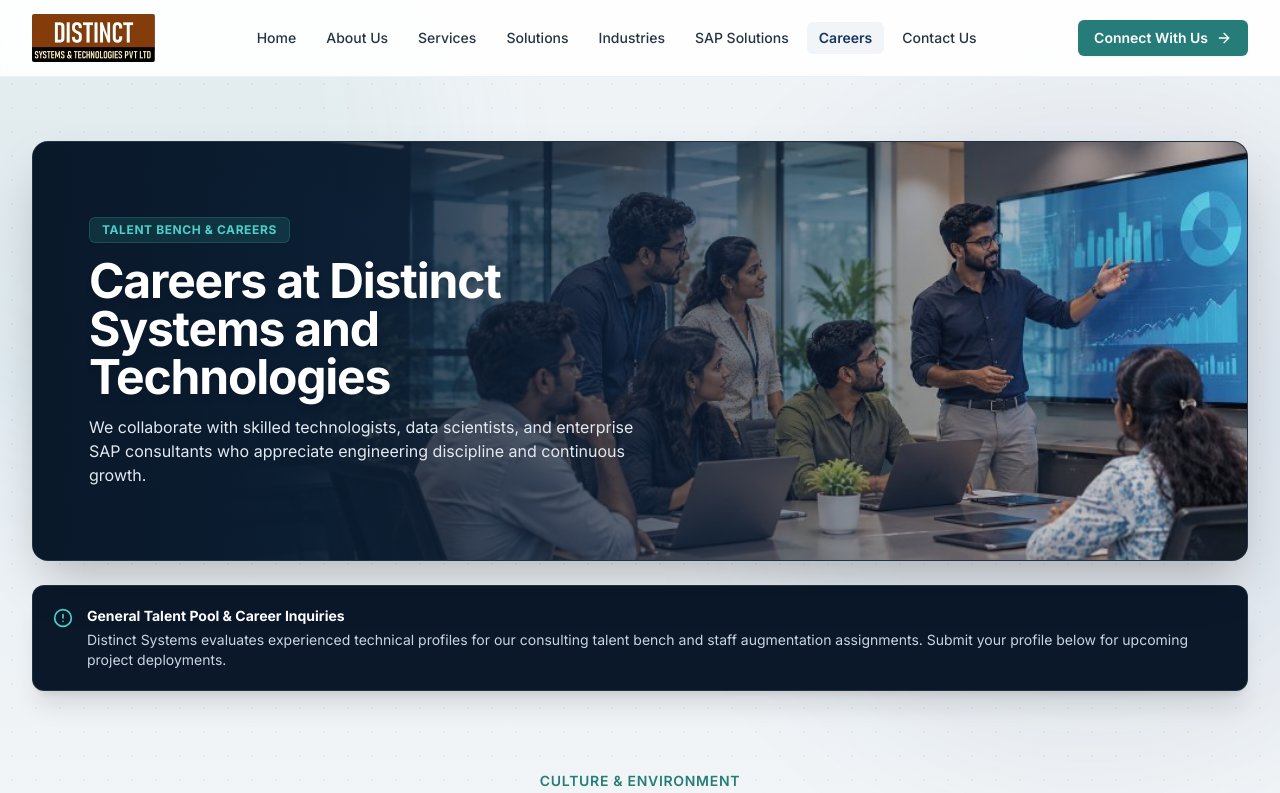
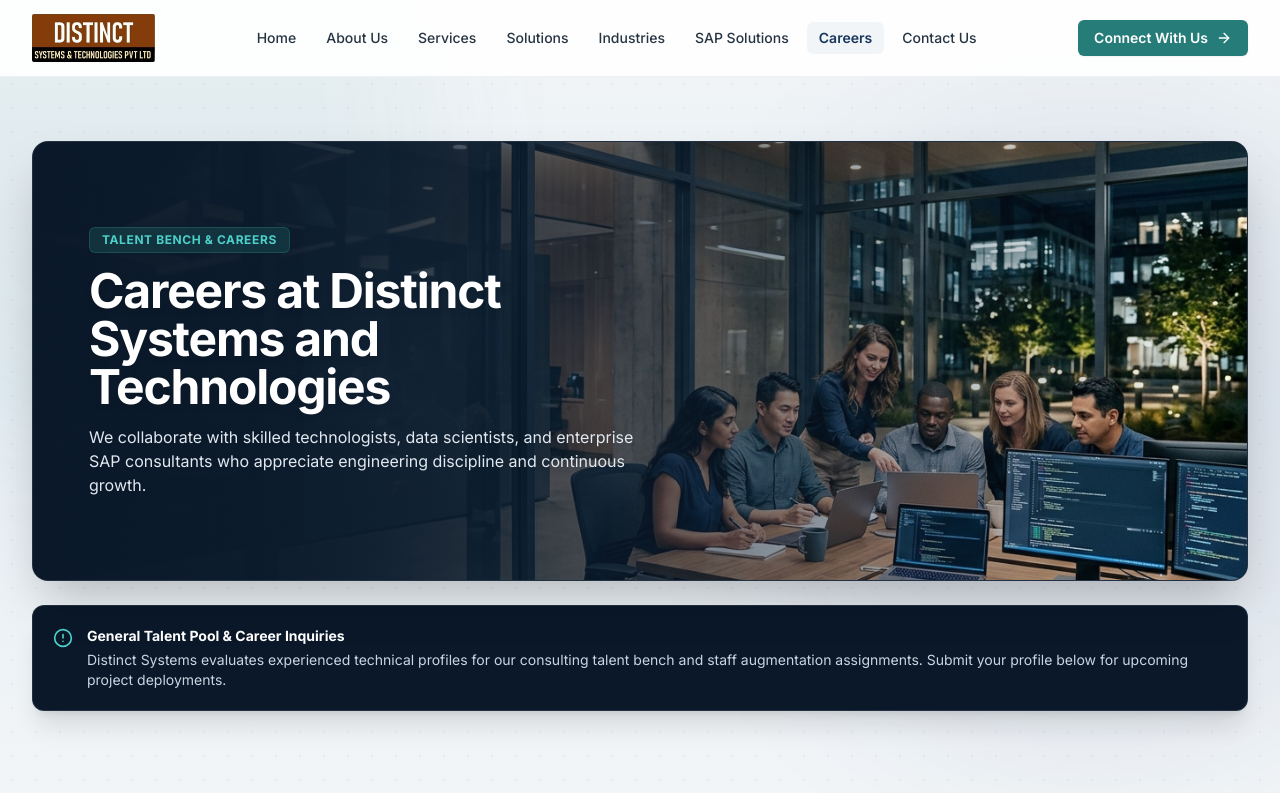
Before and after one commit to nishalbharathi16-cmyk/Distinct-Systems-and-Technologies-pvt-ltd, a React (Vite) app: page /careers in a window 1280 px wide. Shown: the top 793 px of the page. Built offline with nearby package versions, Linux system fonts and the light colour scheme.

Commit message:
feat(careers): replace careers hero background with high-end photorealistic engineering team visual

```diff
--- a/src/pages/Careers.jsx
+++ b/src/pages/Careers.jsx
@@ -136,13 +136,13 @@ export const Careers = () => {
 
       {/* 1. Header with Attractive Hero Background */}
       <section className="max-w-7xl mx-auto px-4 sm:px-6 lg:px-8">
-        <div className="relative overflow-hidden rounded-2xl bg-[#0a1829] text-white p-8 sm:p-14 shadow-2xl border border-slate-700/60 min-h-[380px] sm:min-h-[420px] flex items-center">
+        <div className="relative overflow-hidden rounded-2xl bg-[#0a1829] text-white p-8 sm:p-14 shadow-2xl border border-slate-700/60 min-h-[380px] sm:min-h-[440px] flex items-center group">
           <div
-            className="absolute inset-0 bg-cover bg-right md:bg-center"
+            className="absolute inset-0 bg-cover bg-right md:bg-center transition-transform duration-700 ease-out group-hover:scale-105"
             style={{ backgroundImage: `url('/careers-hero-bg.jpg')` }}
           />
-          {/* Enhanced atmospheric dark gradient so text on left is crystal clear while the engineering team & presentation on the right stay 100% sharp and vibrant */}
-          <div className="absolute inset-0 bg-gradient-to-r from-[#0a1829]/95 via-[#0d2038]/90 md:via-[#0e223b]/65 to-black/30 md:to-transparent" />
+          {/* Enhanced atmospheric dark gradient so text on left is crystal clear while the engineering team on the right stays 100% sharp and vibrant */}
+          <div className="absolute inset-0 bg-gradient-to-r from-[#0a1829]/95 via-[#0d2038]/90 md:via-[#0e223b]/60 to-black/30 md:to-transparent" />
 
           <div className="relative z-10 max-w-xl space-y-3.5">
             <span className="text-xs font-bold uppercase tracking-wider text-[#4dd0c9] px-3 py-1 rounded-md bg-[#267C78]/25 border border-[#267C78]/40 backdrop-blur-md inline-block shadow-sm">
```
Also changed, not shown: public/careers-hero-bg.jpg, src/assets/careers-hero-bg.jpg.
